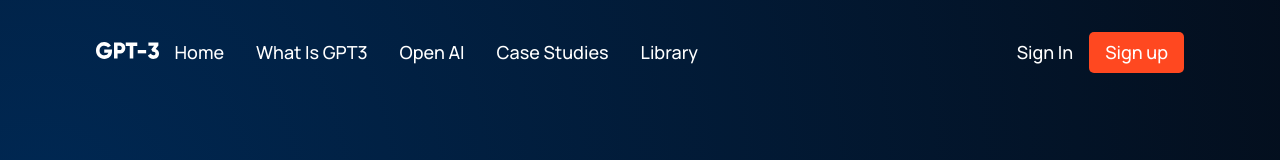
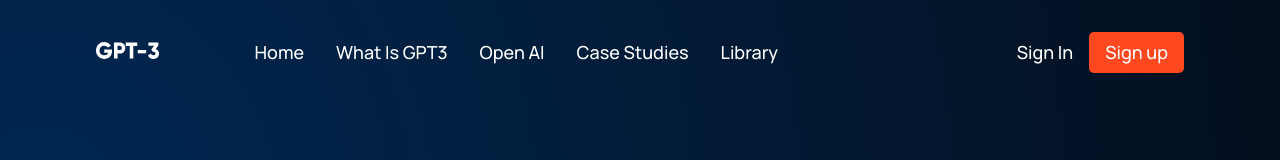
Before and after one commit to chillerno1/gpt3-web-app, a React (Create React App) app: page / in a window 1280 px wide. Shown: the top 160 px of the page. Built offline with nearby package versions, Linux system fonts and the light colour scheme.

Commit message:
fix :: link positioning in navbar

```diff
--- a/src/components/navbar/navbar.css
+++ b/src/components/navbar/navbar.css
@@ -24,6 +24,7 @@
 .gpt3__navbar-links_container {
     display: flex;
     flex-direction: row;
+    margin-left: 5rem;
 }
 
 .gpt3__navbar-sign {
```
